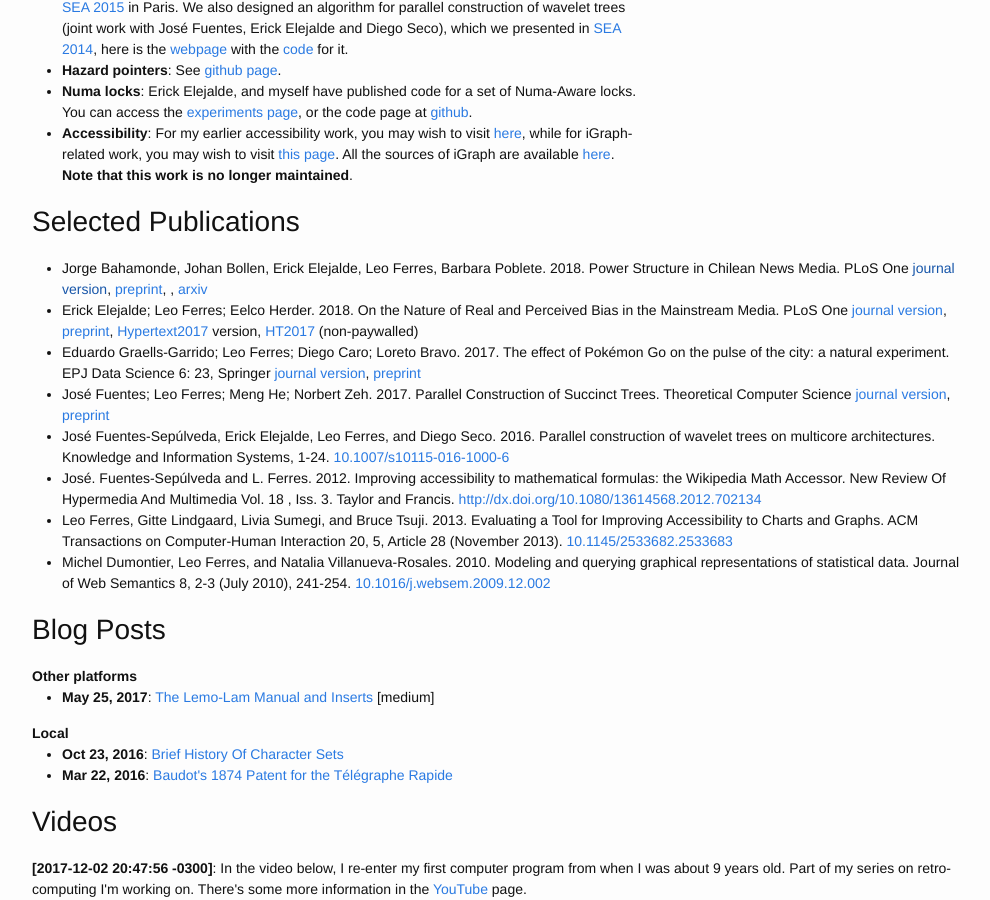
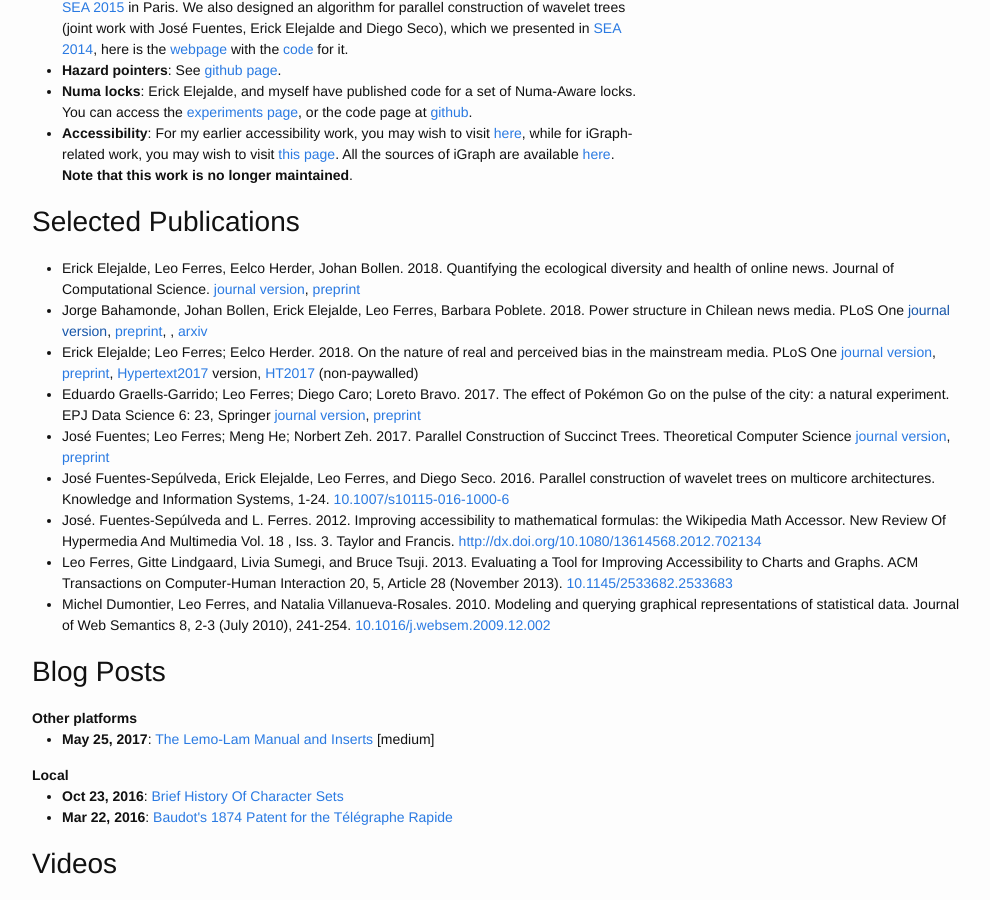
Before and after one commit to leoferres/leoferres.github.io, a Jekyll site: the page built from index.html, in a window 1280 px wide and 900 px high, scrolled down 623 px. Shown: the whole window, without its empty margins (138-1128 px from the left). Built offline with Jekyll 4.4.1, drawn with Linux system fonts in a browser that asks for light colours; comment, search, counter and statistics services are not loaded; grey boxes are pictures that could not be loaded.

Commit message:
added jocs

```diff
--- a/index.html
+++ b/index.html
@@ -97,11 +97,15 @@ layout: default
   <h1>Selected Publications</h1>
   <ul>
     <li>
-      Jorge Bahamonde, Johan Bollen, Erick Elejalde, Leo Ferres, Barbara Poblete. 2018. Power Structure in Chilean News Media. PLoS One <a href="">journal
+      Erick Elejalde, Leo Ferres, Eelco Herder, Johan Bollen. 2018. Quantifying the ecological diversity and health of online news. Journal of Computational Science. <a href="https://www.journals.elsevier.com/journal-of-computational-science">journal
+       version</a>, <a href="http://leoferres.info/pubs/NewsEcosystemJOCS.pdf">preprint</a>
+    </li>
+    <li>
+      Jorge Bahamonde, Johan Bollen, Erick Elejalde, Leo Ferres, Barbara Poblete. 2018. Power structure in Chilean news media. PLoS One <a href="">journal
        version</a>, <a href="http://leoferres.info/pubs/PowStr.pdf">preprint</a>, </a>, <a href="https://arxiv.org/abs/1710.06347">arxiv</a>
     </li>
     <li>
-       Erick Elejalde; Leo Ferres; Eelco Herder. 2018. On the Nature of Real and Perceived Bias in the Mainstream Media. PLoS One <a href="http://journals.plos.org/plosone/article?id=10.1371/journal.pone.0193765">journal
+       Erick Elejalde; Leo Ferres; Eelco Herder. 2018. On the nature of real and perceived bias in the mainstream media. PLoS One <a href="http://journals.plos.org/plosone/article?id=10.1371/journal.pone.0193765">journal
        version</a>, <a href="http://leoferres.info/pubs/PolQuiz.pdf">preprint</a>, <a href="https://dl.acm.org/citation.cfm?id=3078724">Hypertext2017</a> version,  <a href="http://leoferres.info/pubs/PolQuizHT2017.pdf">HT2017</a> (non-paywalled)
     </li>
         <li>
```
